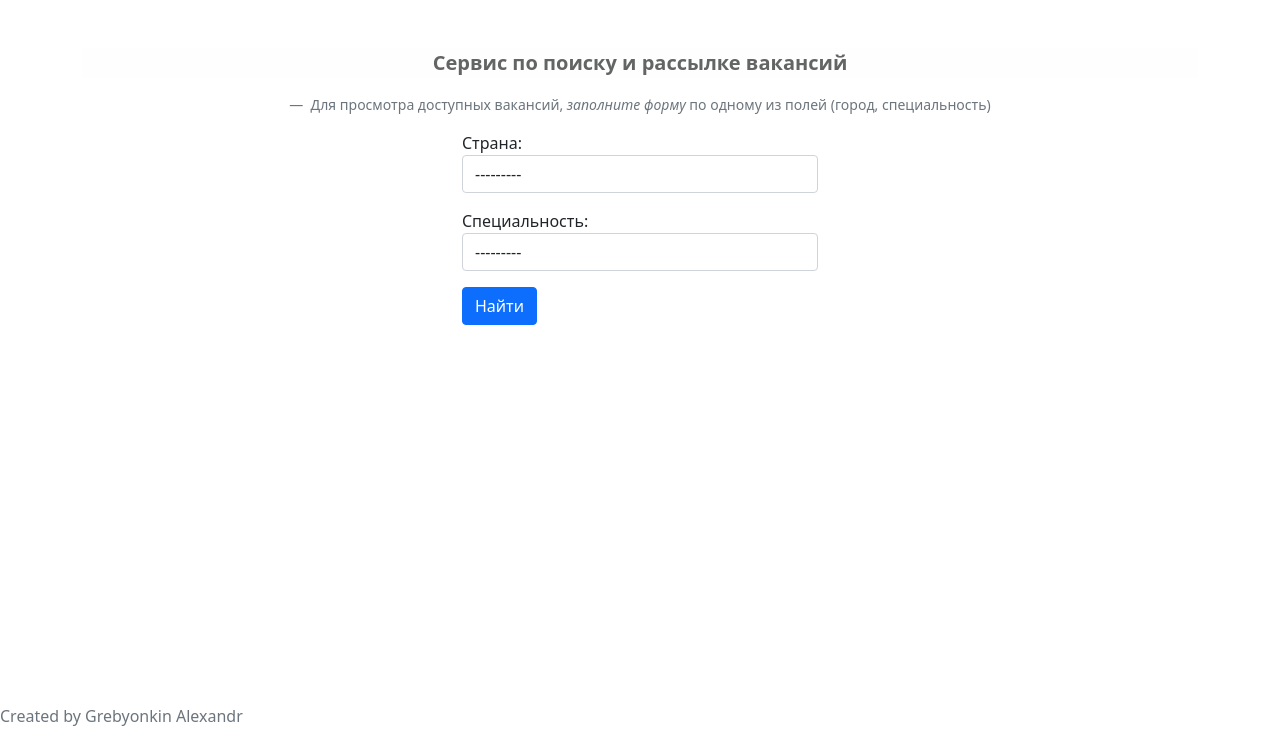
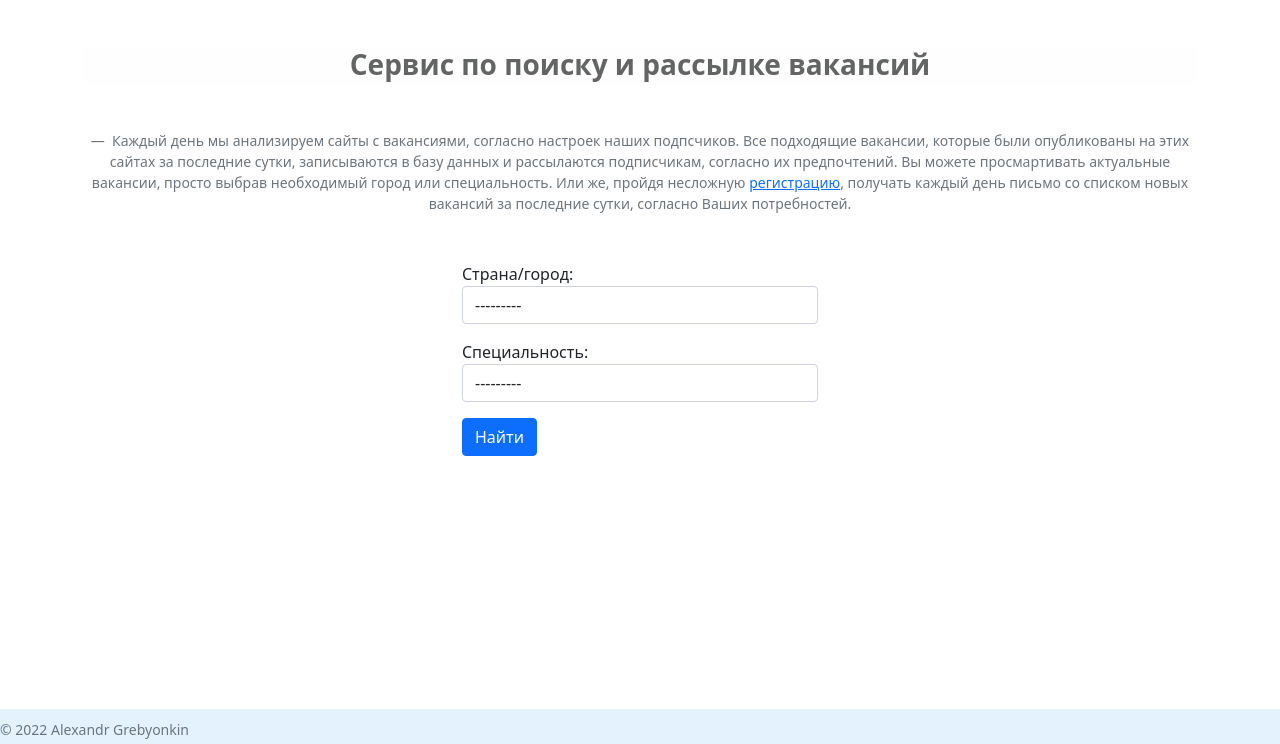
Before and after one commit to Arcanum-hub/JobsFind, a Django app: page / in a window 1280 px wide. Shown: the part 56-800 px from the top of the page. Run offline with Django 3.2, Linux system fonts and the light colour scheme; data comes from the database, SQL or seed files in the repository; both versions use the stored data as it was after the commit.

Commit message:
small visual changes

```diff
--- a/accounts/forms.py
+++ b/accounts/forms.py
@@ -48,7 +48,7 @@ class UserUpdateForm(forms.Form):
     city = forms.ModelChoiceField(
         queryset = City.objects.all(), to_field_name="slug", required=True,
         widget=forms.Select(attrs={'class':'form-control'}),
-        label = 'Страна')
+        label = 'Страна/город')
     language = forms.ModelChoiceField(
         queryset = Language.objects.all(), to_field_name="slug", required=True,
         widget=forms.Select(attrs={'class':'form-control'}),
@@ -61,7 +61,7 @@ class UserUpdateForm(forms.Form):
 class ContactForm(forms.Form):
     city = forms.CharField(
         required=True, widget=forms.TextInput(attrs={'class':'form-control'}),
-        label = 'Страна')
+        label = 'Страна/город')
     language = forms.CharField(
         required=True, widget=forms.TextInput(attrs={'class':'form-control'}),
         label = 'Специальность')
--- a/scrap/forms.py
+++ b/scrap/forms.py
@@ -7,7 +7,7 @@ class FindForm(forms.Form):
     city = forms.ModelChoiceField(
         queryset = City.objects.all(), to_field_name="slug", required=False,
         widget=forms.Select(attrs={'class':'form-control'}),
-        label = 'Страна')
+        label = 'Страна/город')
     language = forms.ModelChoiceField(
         queryset = Language.objects.all(), to_field_name="slug", required=False,
         widget=forms.Select(attrs={'class':'form-control'}),
--- a/scrap/models.py
+++ b/scrap/models.py
@@ -18,8 +18,8 @@ class City(models.Model):
     slug = models.CharField(max_length=50, blank = True, unique=True)
 
     class Meta:
-        verbose_name = 'Страна'
-        verbose_name_plural = 'Страны'
+        verbose_name = 'Страна/город'
+        verbose_name_plural = 'Страны/города'
 
     def __str__(self):
         return self.name
@@ -50,7 +50,7 @@ class Vacancy(models.Model):
     title = models.CharField(max_length=250, verbose_name='Заголовок вакансии')
     company = models.CharField(max_length=250, verbose_name='Компания')
     description = models.TextField(verbose_name='Описание вакансии')
-    city = models.ForeignKey('city', on_delete=models.CASCADE, verbose_name='Страна')
+    city = models.ForeignKey('city', on_delete=models.CASCADE, verbose_name='Страна/город')
     language = models.ForeignKey('language', on_delete=models.CASCADE, verbose_name='Специальность')
     timestamp = models.DateField(auto_now_add=True)
 
@@ -71,7 +71,7 @@ class Error(models.Model):
 
 
 class Url(models.Model):
-    city = models.ForeignKey('city', on_delete=models.CASCADE, verbose_name='Страна')
+    city = models.ForeignKey('city', on_delete=models.CASCADE, verbose_name='Страна/город')
     language = models.ForeignKey('language', on_delete=models.CASCADE, verbose_name='Специальность')
     url_data = models.JSONField(default=default_urls)
 
--- a/scrap/templates/scrap/home.html
+++ b/scrap/templates/scrap/home.html
@@ -6,11 +6,18 @@ Welcome to job search service
 
 <figure class="text-center ">
 
-    <blockquote class="blockquote my-3">
-        <dt class="alert-light">Сервис по поиску и рассылке вакансий</dt>
+    <blockquote class="blockquote my-3 ">
+        <h3>
+            <dt class="alert-light">Сервис по поиску и рассылке вакансий</dt>
+        </h3>
     </blockquote>
-    <figcaption class="blockquote-footer my-3">
-        Для просмотра доступных вакансий, <cite title="Source Title">заполните форму </cite> по одному из полей (город, специальность)
+    <figcaption class="blockquote-footer my-5 ">
+        Каждый день мы анализируем сайты с вакансиями, согласно настроек наших подпсчиков.
+            Все подходящие вакансии, которые были опубликованы на этих сайтах за последние сутки,
+            записываются в базу данных и рассылаются подписчикам, согласно их предпочтений.
+            Вы можете просмартивать актуальные вакансии, просто выбрав необходимый город или специальность.
+            Или же, пройдя несложную <a href="{% url 'accounts:register' %}"> регистрацию</a>,
+            получать каждый день письмо со списком новых вакансий за последние сутки, согласно Ваших потребностей.
     </figcaption>
 </figure>
 <div class="row">
@@ -24,8 +31,13 @@ Welcome to job search service
         </form>
     </div>
 </div>
-<div class="col-md-12 mx-auto fixed-bottom">
-    <p><a href="https://www.linkedin.com/in/alexandrgrebyonkin/" class="text-muted text-decoration-none">Created by Grebyonkin Alexandr</a></p>
-</div>
+
+
+<nav class="navbar navbar-light fixed-bottom col-md-12 " style = "height: 35px !important; background-color: #e3f2fd;"  >
+    <p>
+        <a href="https://www.linkedin.com/in/alexandrgrebyonkin/" class="text-muted text-decoration-none small">© 2022 Alexandr Grebyonkin</a>
+    </p>
+
+</nav>
 
 {% endblock %}
--- a/static/css/main.css
+++ b/static/css/main.css
@@ -7,8 +7,3 @@
     color:blue;
     font-size:larger;
 }
-#brand2 {
-    font-family: LeckerliOne;
-    color:rgb(69, 193, 255);
-    font-size:larger;
-}
--- a/templates/base.html
+++ b/templates/base.html
@@ -14,7 +14,7 @@
 
   <body>
     <div class="container ">
-      <nav class="navbar navbar-expand-lg navbar-light" style="background-color: #e3f2fd;">
+      <nav class="navbar navbar-expand-lg navbar-light" style="background-color: #e3f2fd; ">
         <div class="container-fluid">
           <a class="navbar-brand" href="{% url 'home' %}" id="brand">Jobs Find</a>
           <button class="navbar-toggler" type="button" data-bs-toggle="collapse" data-bs-target="#navbarNav" aria-controls="navbarNav" aria-expanded="false" aria-label="Toggle navigation">
@@ -58,13 +58,13 @@
                   {{ message }}
                   <button type="button" class="btn-close" data-bs-dismiss="alert" aria-label="Close"></button>
                 </div>
-              {% endif %}
-            {% endfor %}
-          {% endif %}
+                {% endif %}
+              {% endfor %}
+            {% endif %}
+          </div>
         </div>
       </div>
-    </div>
-  <div class="container">
+    <div class="container">
     {% block content %}{% endblock %}
   </div>
 
```
Also changed, not shown: accounts/templates/accounts/update.html (+9 -4 lines), db.sqlite3.
